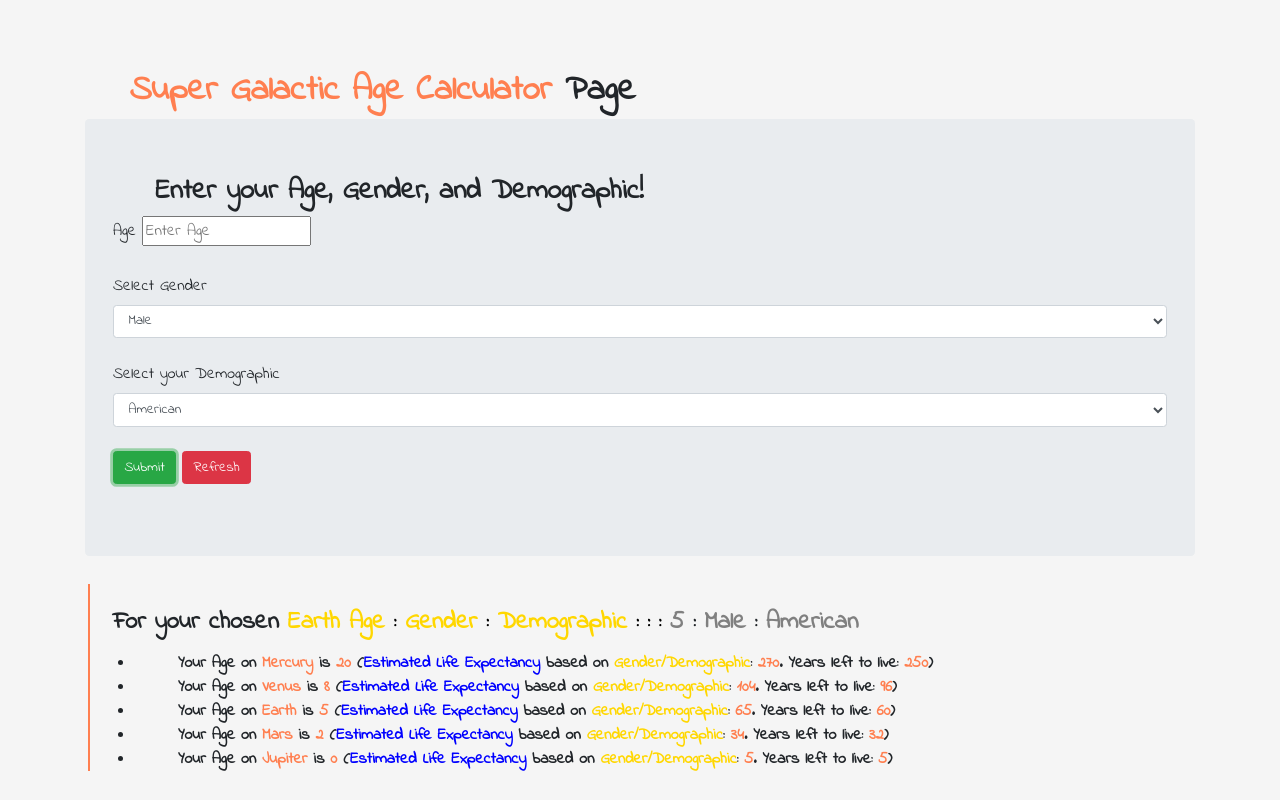
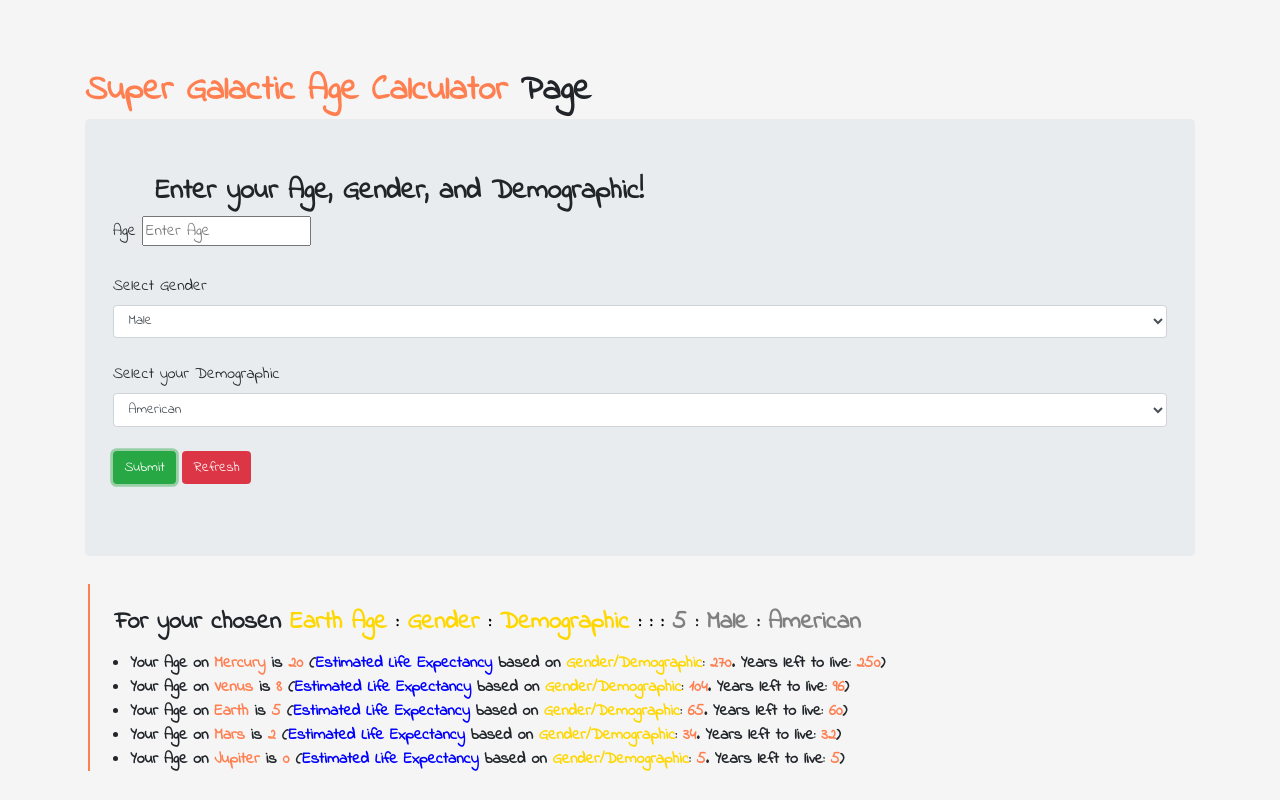
Before and after one commit to salimmayan/ProjectTestDrivenDev, a website built with webpack: page src/index.html in a window 1280 px wide. Both pictures are taken after typing "5" into the empty fields and a click on the button "Submit". Built offline with nearby package versions, Linux system fonts and the light colour scheme.

Commit message:
changed padding

```diff
--- a/src/styles.css
+++ b/src/styles.css
@@ -12,7 +12,6 @@ body {
 h1, p, ul, li {
     font-family: 'Indie Flower', cursive;
     font-weight: 700;
-    padding-left: 4%;
 }
 
 h2 {
@@ -24,12 +23,15 @@ h2 {
 h3 {
     font-family: 'Indie Flower', cursive;
     font-weight: 700;
-    padding-left: 2%;
+    padding-left: 2.2%;
 }
 .coralColor {
     color: coral;
     font-family: 'Indie Flower', cursive;
     font-weight: 700;
+    margin: auto;
+    padding:auto;
+    text-align: center;
 }
 
 .blueColor {
```
